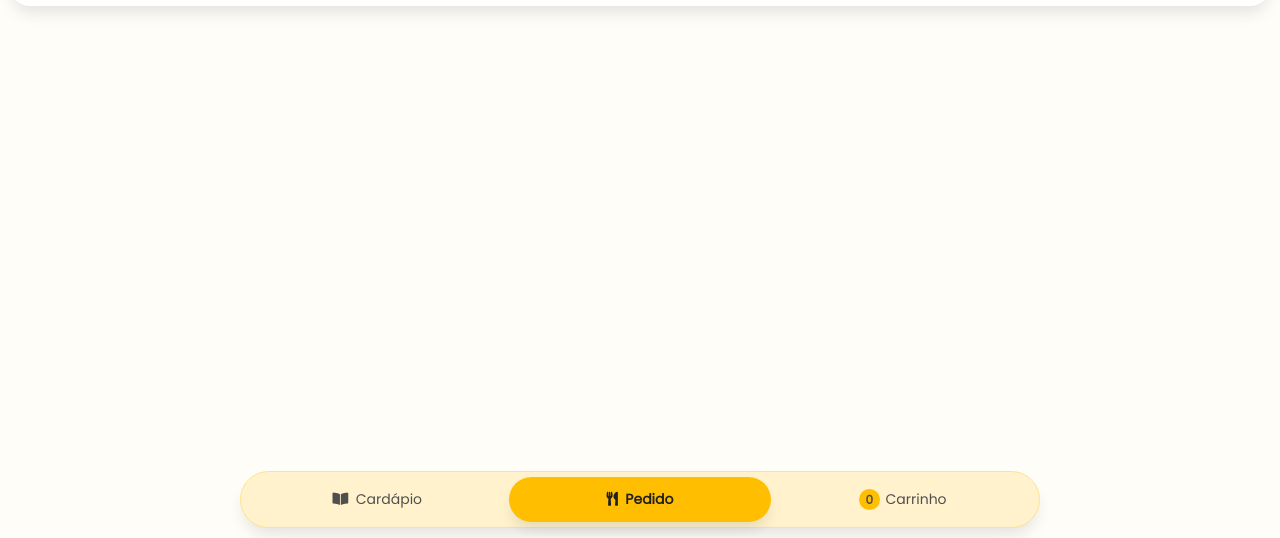
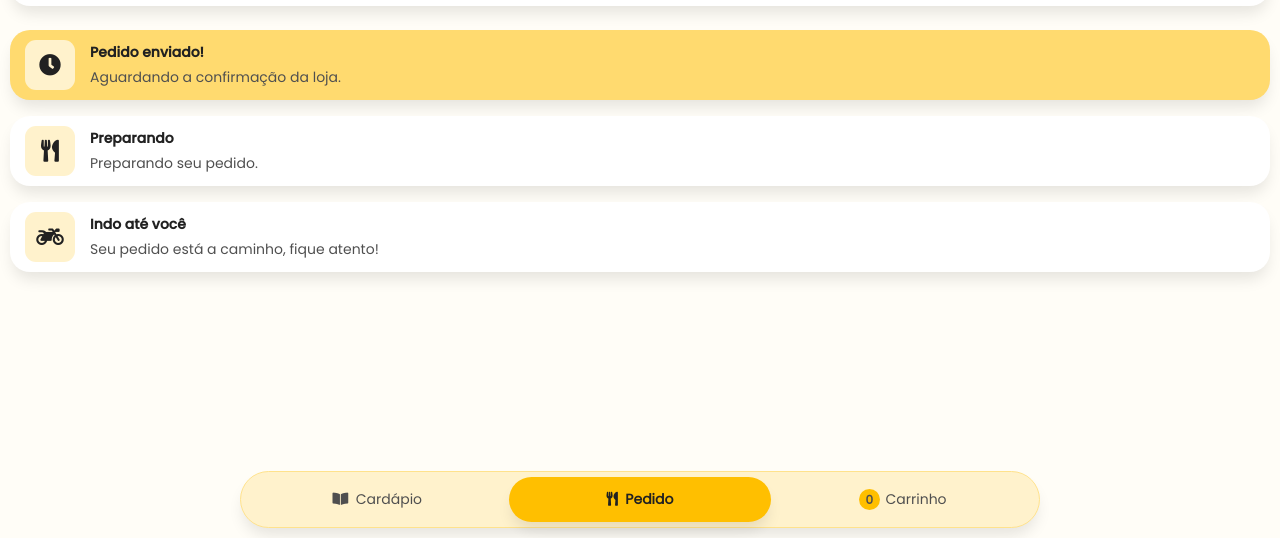
Before and after one commit to LucasLemes001/Delivery_System, a plain HTML site: page pedido.html in a window 1280 px wide. Shown: the part 262-800 px from the top of the page. Drawn offline with Linux system fonts and the light colour scheme.

Commit message:
Started to create the status of the order.

```diff
--- a/css/main.css
+++ b/css/main.css
@@ -769,3 +769,7 @@ justify-content: center;}
     font-size: 18px;
     color: var(--color-primary);
 }
+
+.pedidos-active{
+    background-color: var(--color-primary-out);
+}
--- a/pedido.html
+++ b/pedido.html
@@ -71,6 +71,35 @@
 
     </section>
 
+    <section class="pedido width-fix mt-4">
+        <div class="card card-status-pedido pedidos-active">
+            <div class="img-icon-details">
+                <i class="fas fa-clock"></i>
+            </div>
+            <div class="infos ">
+                <p class="name mb-1"><b>Pedido enviado!</b></p>
+                <span class="text mb-0"> Aguardando a confirmação da loja.</span>
+            </div>
+        </div>
+        <div class="card card-status-pedido mt-3 ">
+            <div class="img-icon-details">
+                <i class="fas fa-utensils"></i>
+            </div>
+            <div class="infos ">
+                <p class="name mb-1"><b>Preparando</b></p>
+                <span class="text mb-0"> Preparando seu pedido.</span>
+            </div>
+        </div>
+        <div class="card card-status-pedido mt-3 ">
+            <div class="img-icon-details">
+                <i class="fas fa-motorcycle"></i>
+            </div>
+            <div class="infos ">
+                <p class="name mb-1"><b>Indo até você</b></p>
+                <span class="text mb-0"> Seu pedido está a caminho, fique atento!</span>
+            </div>
+        </div>
+    </section>
     <section class="menu-bottom" id="menu-bottom">
 
         <a href="./index.html" class="menu-bottom-item">
```
